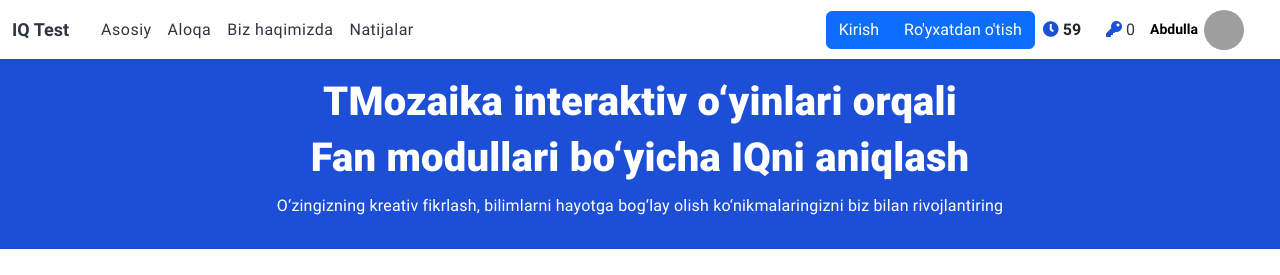
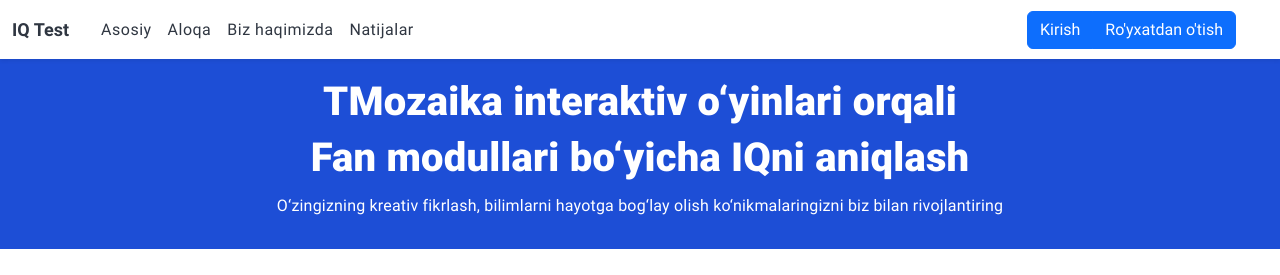
Before and after one commit to Ergashev95/Iq-online-test, a plain HTML site: page index.html in a window 1280 px wide. Shown: the top 275 px of the page. Drawn offline with Linux system fonts and the light colour scheme; grey boxes are pictures that could not be loaded.

Commit message:
delete profile

```diff
--- a/index.html
+++ b/index.html
@@ -64,29 +64,7 @@
                   >Ro'yxatdan o'tish</a
                 >
               </div>
-              <!-- USER PROFILE -->
-              <div class="nav-ava ">
-                <div class="block-time">
-                  <i class="fas fa-clock clock-icon"></i>
-                  <b class="bold">59</b>
-                </div>
-                <p class="nav-key">
-                  <i class="fas fa-key key-icon"></i>
-                  <span class="key-num">0</span>
-                </p>
-                <div class="dropdown">
-                  <button class="nav-ava__content" data-bs-toggle="dropdown" data-bs-target="#profile">
-                    <p class="user-name">Abdulla</p>
-                    <img src="https://picsum.photos/40/40" alt="User image" class="user-image">
-                  </button>
-                  <ul class="dropdown-menu" id="profile">
-                    <li><a href="./index.html" class="dropdown-item" href="#">Profil</a></li>
-                    <li><a href="./index.html" class="dropdown-item" href="#">Chiqish</a></li>
 
-                  </ul>
-                </div>
-              </div>
-               <!-- USER PROFILE -->
             </div>
           </div>
         </nav>
```
